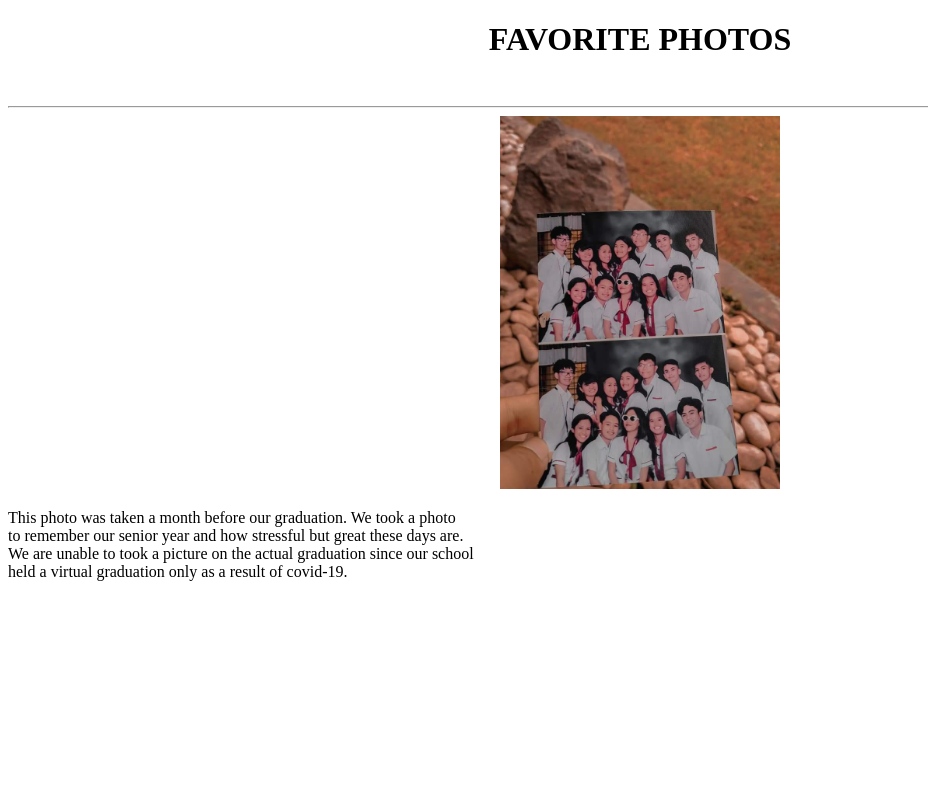
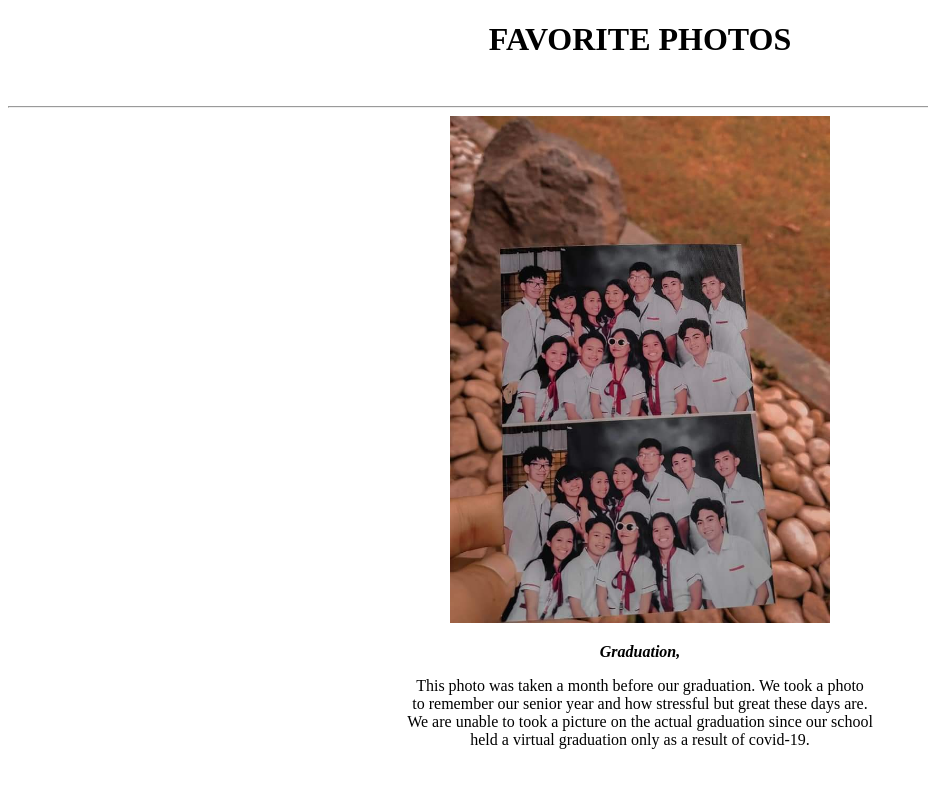
Before and after one commit to AaronDil/AaronDil.github.io, a plain HTML site: page page1.html in a window 1280 px wide. Shown: the whole page, without its empty margins (0-928 px from the left). Drawn offline with Linux system fonts and the light colour scheme.

Commit message:
Update page1.html

```diff
--- a/page1.html
+++ b/page1.html
@@ -10,9 +10,10 @@
 <center>
 <img src="images/FB_IMG_1619357789886.jpg"
      alt="centered image"
-     heigh="120" width="280">
+     heigh="300" width="380">
 </center>
-  <p>This photo was taken a month before our graduation. We took a photo </br>
-  to remember our senior year and how stressful but great these days are. </br>
-  We are unable to took a picture on the actual graduation since our school </br>
-  held a virtual graduation only as a result of covid-19.</p></br>
+<center>   <p><b><i> Graduation, </p></b></i>
+     <p>This photo was taken a month before our graduation. We took a photo </br>
+     to remember our senior year and how stressful but great these days are. </br>
+     We are unable to took a picture on the actual graduation since our school </br>
+     held a virtual graduation only as a result of covid-19.</p></br>
```
